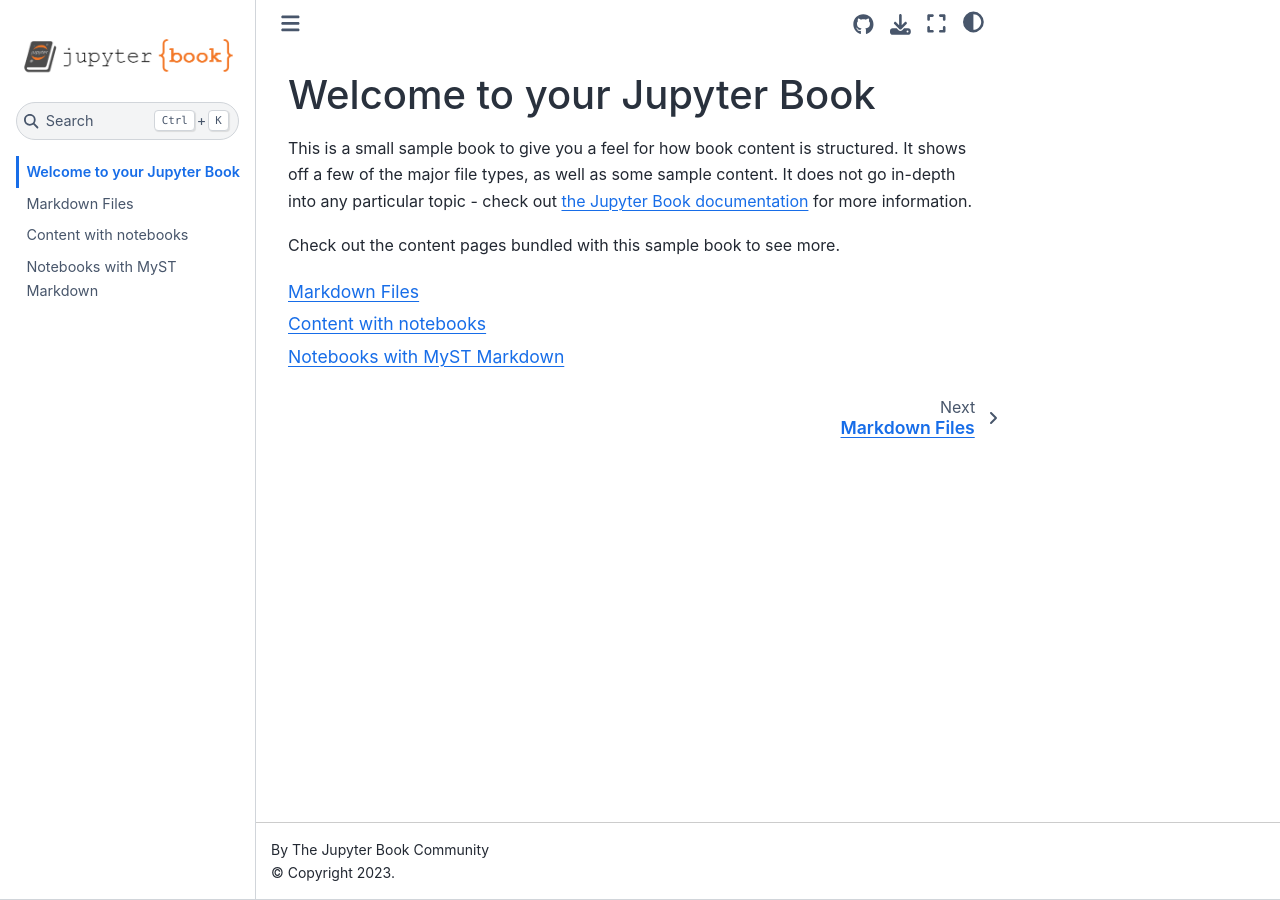
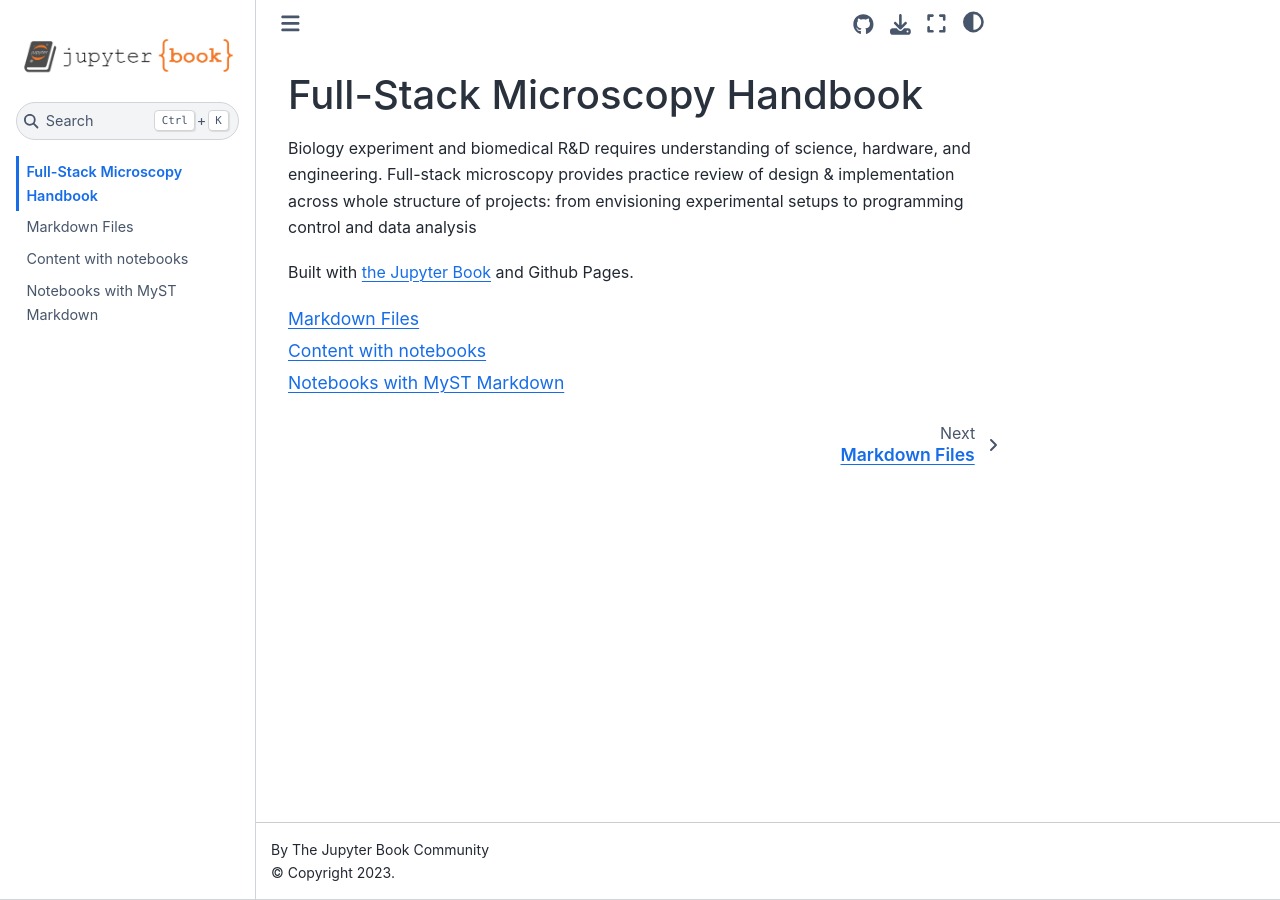
Before and after one commit to aandreev0/fsmh, a Jupyter Book: the page built from intro.md, in a window 1280 px wide. Built offline with Jupyter Book 1.0.4 settings and Sphinx 7.4.7 and the Sphinx Book theme 1.1.4, drawn with Linux system fonts in a browser that asks for light colours.

Commit message:
cleaned up
test actions

````diff
--- a/intro.md
+++ b/intro.md
@@ -1,11 +1,9 @@
-# Welcome to your Jupyter Book
+# Full-Stack Microscopy Handbook
 
-This is a small sample book to give you a feel for how book content is
-structured.
-It shows off a few of the major file types, as well as some sample content.
-It does not go in-depth into any particular topic - check out [the Jupyter Book documentation](https://jupyterbook.org) for more information.
+Biology experiment and biomedical R&D requires understanding of science, hardware, and engineering.
+Full-stack microscopy provides practice review of design & implementation across whole structure of projects: from envisioning experimental setups to programming control and data analysis
 
-Check out the content pages bundled with this sample book to see more.
+Built with [the Jupyter Book](https://jupyterbook.org) and Github Pages.
 
 ```{tableofcontents}
 ```
````
